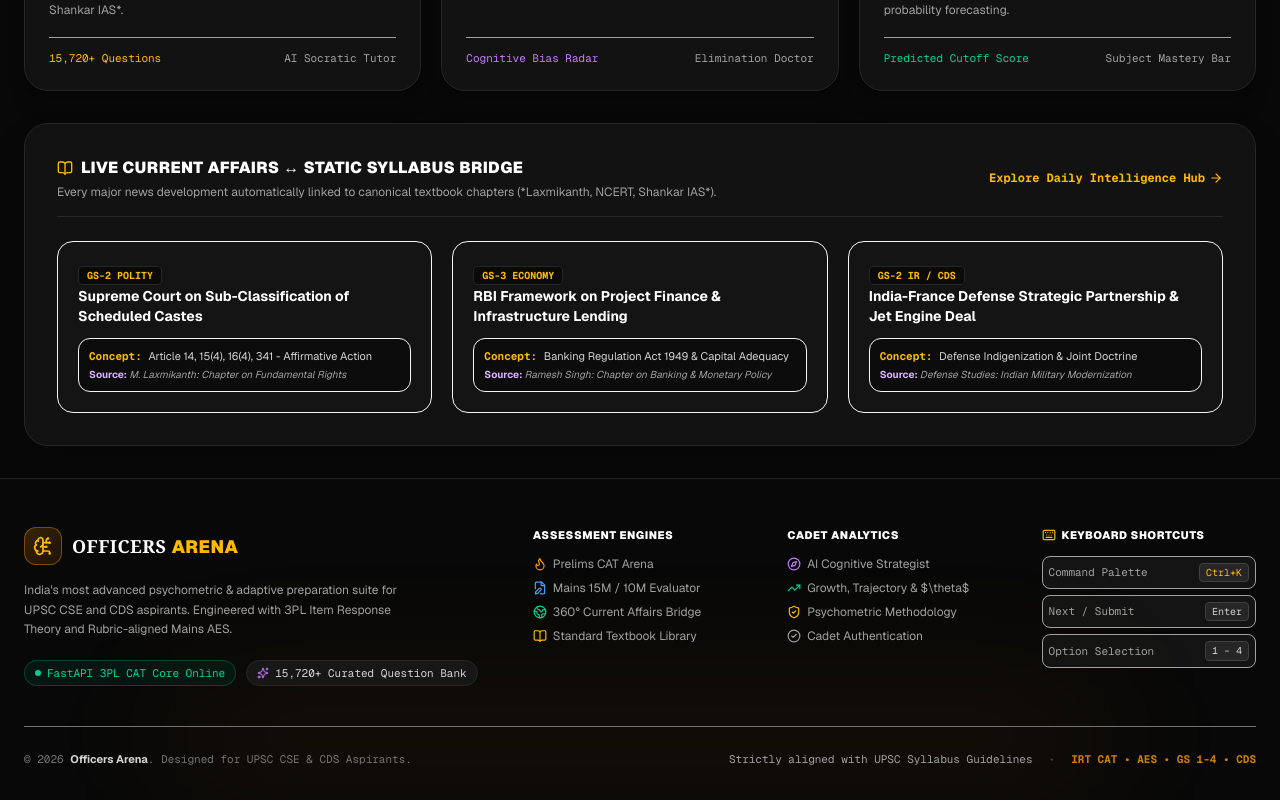
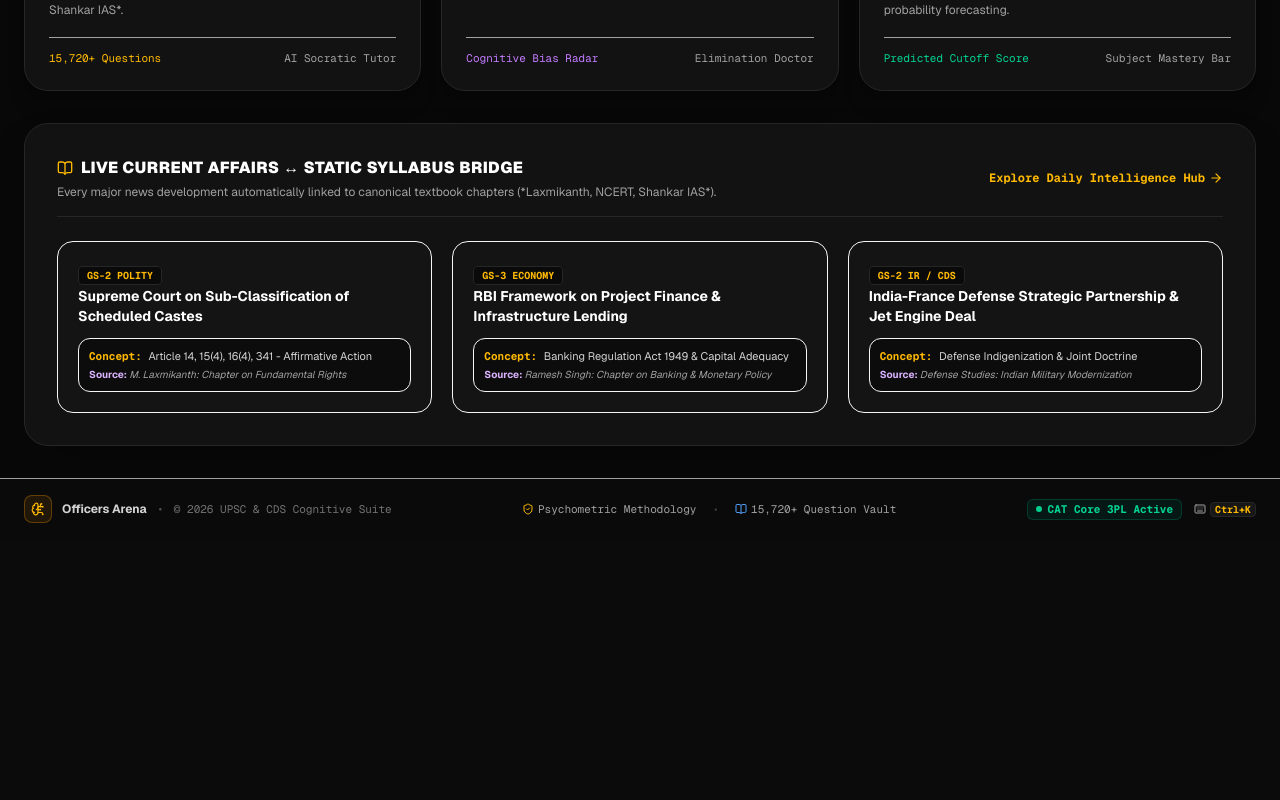
Before and after one commit to Brahamanbtp/Officers_Arena, a Next.js app in the folder apps/web/: page / in a window 1280 px wide. Shown: the part 1516-2316 px from the top of the page. After the commit the page ends 2055 px from the top, so only its background shows below. Built offline with nearby package versions, Linux system fonts and the light colour scheme; no server answers.

Commit message:
refactor(footer): simplify AppFooter into sleek, compact single-row design

```diff
--- a/apps/web/src/components/shared/AppFooter.tsx
+++ b/apps/web/src/components/shared/AppFooter.tsx
@@ -2,157 +2,55 @@
 
 import React from "react";
 import Link from "next/link";
-import {
-  BrainCircuit,
-  ShieldCheck,
-  Zap,
-  BookOpen,
-  Flame,
-  Compass,
-  FileEdit,
-  Globe2,
-  TrendingUp,
-  Keyboard,
-  Sparkles,
-  CheckCircle2
-} from "lucide-react";
+import { BrainCircuit, ShieldCheck, Zap, BookOpen, Keyboard } from "lucide-react";
 
 export const AppFooter: React.FC = () => {
   return (
-    <footer className="border-t border-neutral-800/80 bg-[#080808] text-neutral-400 pt-12 pb-8 px-4 sm:px-6 mt-auto relative overflow-hidden">
-      {/* Background Subtle Glow */}
-      <div className="absolute bottom-0 left-1/2 -translate-x-1/2 w-3/4 h-32 bg-amber-500/5 blur-3xl pointer-events-none rounded-full" />
-
-      <div className="max-w-7xl mx-auto space-y-10 relative z-10">
-        <div className="grid grid-cols-1 md:grid-cols-2 lg:grid-cols-5 gap-8 lg:gap-10">
-          {/* Brand & Mission */}
-          <div className="lg:col-span-2 space-y-4">
-            <div className="flex items-center gap-2.5">
-              <div className="p-2 bg-gradient-to-br from-amber-500/20 to-amber-600/10 border border-amber-500/40 rounded-xl text-amber-400 shadow-inner">
-                <BrainCircuit className="w-5 h-5" />
-              </div>
-              <div className="font-serif font-black text-lg text-white tracking-wide">
-                OFFICERS <span className="text-amber-400 font-sans">ARENA</span>
-              </div>
-            </div>
-
-            <p className="text-xs text-neutral-400 leading-relaxed max-w-sm">
-              India&apos;s most advanced psychometric & adaptive preparation suite for UPSC CSE and CDS aspirants. Engineered with 3PL Item Response Theory and Rubric-aligned Mains AES.
-            </p>
-
-            <div className="flex flex-wrap items-center gap-2.5 pt-1">
-              <div className="inline-flex items-center gap-1.5 px-2.5 py-1 rounded-full bg-emerald-950/40 border border-emerald-800/60 text-emerald-400 text-[11px] font-mono">
-                <span className="w-1.5 h-1.5 rounded-full bg-emerald-400 animate-pulse" />
-                <span>FastAPI 3PL CAT Core Online</span>
-              </div>
-              <div className="inline-flex items-center gap-1.5 px-2.5 py-1 rounded-full bg-neutral-900 border border-neutral-800 text-neutral-300 text-[11px] font-mono">
-                <Sparkles className="w-3 h-3 text-purple-400" />
-                <span>15,720+ Curated Question Bank</span>
-              </div>
-            </div>
+    <footer className="border-t border-neutral-850 bg-[#0a0a0a] text-neutral-400 py-4 px-4 sm:px-6 mt-auto">
+      <div className="max-w-7xl mx-auto flex flex-col md:flex-row items-center justify-between gap-4 text-xs font-mono">
+        {/* Brand & Copyright */}
+        <div className="flex items-center gap-2.5">
+          <div className="p-1.5 bg-amber-500/10 border border-amber-500/30 rounded-lg text-amber-400">
+            <BrainCircuit className="w-3.5 h-3.5" />
           </div>
-
-          {/* Column 1: Core Systems */}
-          <div className="space-y-3">
-            <div className="text-[11px] font-black uppercase tracking-wider text-white">
-              Assessment Engines
-            </div>
-            <ul className="space-y-2 text-xs">
-              <li>
-                <Link href="/arena" className="hover:text-amber-400 transition-colors flex items-center gap-1.5">
-                  <Flame className="w-3.5 h-3.5 text-amber-500" />
-                  <span>Prelims CAT Arena</span>
-                </Link>
-              </li>
-              <li>
-                <Link href="/mains" className="hover:text-amber-400 transition-colors flex items-center gap-1.5">
-                  <FileEdit className="w-3.5 h-3.5 text-blue-400" />
-                  <span>Mains 15M / 10M Evaluator</span>
-                </Link>
-              </li>
-              <li>
-                <Link href="/current-affairs" className="hover:text-amber-400 transition-colors flex items-center gap-1.5">
-                  <Globe2 className="w-3.5 h-3.5 text-emerald-400" />
-                  <span>360° Current Affairs Bridge</span>
-                </Link>
-              </li>
-              <li>
-                <Link href="/library" className="hover:text-amber-400 transition-colors flex items-center gap-1.5">
-                  <BookOpen className="w-3.5 h-3.5 text-amber-400" />
-                  <span>Standard Textbook Library</span>
-                </Link>
-              </li>
-            </ul>
-          </div>
-
-          {/* Column 2: Cognitive Analytics */}
-          <div className="space-y-3">
-            <div className="text-[11px] font-black uppercase tracking-wider text-white">
-              Cadet Analytics
-            </div>
-            <ul className="space-y-2 text-xs">
-              <li>
-                <Link href="/strategist" className="hover:text-amber-400 transition-colors flex items-center gap-1.5">
-                  <Compass className="w-3.5 h-3.5 text-purple-400" />
-                  <span>AI Cognitive Strategist</span>
-                </Link>
-              </li>
-              <li>
-                <Link href="/growth" className="hover:text-amber-400 transition-colors flex items-center gap-1.5">
-                  <TrendingUp className="w-3.5 h-3.5 text-emerald-400" />
-                  <span>Growth, Trajectory & $\theta$</span>
-                </Link>
-              </li>
-              <li>
-                <Link href="/research" className="hover:text-amber-400 transition-colors flex items-center gap-1.5">
-                  <ShieldCheck className="w-3.5 h-3.5 text-amber-400" />
-                  <span>Psychometric Methodology</span>
-                </Link>
-              </li>
-              <li>
-                <Link href="/login" className="hover:text-amber-400 transition-colors flex items-center gap-1.5">
-                  <CheckCircle2 className="w-3.5 h-3.5 text-neutral-400" />
-                  <span>Cadet Authentication</span>
-                </Link>
-              </li>
-            </ul>
-          </div>
-
-          {/* Column 3: Quick Keybinds & System */}
-          <div className="space-y-3">
-            <div className="text-[11px] font-black uppercase tracking-wider text-white flex items-center gap-1.5">
-              <Keyboard className="w-3.5 h-3.5 text-amber-400" />
-              <span>Keyboard Shortcuts</span>
-            </div>
-            <div className="space-y-1.5 text-xs font-mono">
-              <div className="flex items-center justify-between p-1.5 rounded-lg bg-neutral-900/80 border border-neutral-850">
-                <span className="text-neutral-400 text-[11px]">Command Palette</span>
-                <kbd className="px-1.5 py-0.5 rounded bg-neutral-800 border border-neutral-700 text-amber-400 text-[10px]">Ctrl+K</kbd>
-              </div>
-              <div className="flex items-center justify-between p-1.5 rounded-lg bg-neutral-900/80 border border-neutral-850">
-                <span className="text-neutral-400 text-[11px]">Next / Submit</span>
-                <kbd className="px-1.5 py-0.5 rounded bg-neutral-800 border border-neutral-700 text-neutral-300 text-[10px]">Enter</kbd>
-              </div>
-              <div className="flex items-center justify-between p-1.5 rounded-lg bg-neutral-900/80 border border-neutral-850">
-                <span className="text-neutral-400 text-[11px]">Option Selection</span>
-                <kbd className="px-1.5 py-0.5 rounded bg-neutral-800 border border-neutral-700 text-neutral-300 text-[10px]">1 - 4</kbd>
-              </div>
-            </div>
-          </div>
+          <span className="text-neutral-300 font-sans font-bold">Officers Arena</span>
+          <span className="text-neutral-600">&bull;</span>
+          <span className="text-neutral-500 text-[11px]">&copy; {new Date().getFullYear()} UPSC &amp; CDS Cognitive Suite</span>
         </div>
 
-        {/* Bottom Bar */}
-        <div className="pt-6 border-t border-neutral-850 flex flex-col sm:flex-row items-center justify-between gap-4 text-[11px] font-mono text-neutral-500">
-          <div>
-            &copy; {new Date().getFullYear()} <span className="text-neutral-300 font-sans font-bold">Officers Arena</span>. Designed for UPSC CSE & CDS Aspirants.
+        {/* Essential Quick Links */}
+        <div className="flex flex-wrap items-center justify-center gap-4 text-[11px]">
+          <Link
+            href="/research"
+            className="hover:text-amber-400 transition-colors flex items-center gap-1 text-neutral-400"
+          >
+            <ShieldCheck className="w-3 h-3 text-amber-400" />
+            <span>Psychometric Methodology</span>
+          </Link>
+          <span className="text-neutral-700 hidden sm:inline">&bull;</span>
+          <Link
+            href="/library"
+            className="hover:text-amber-400 transition-colors flex items-center gap-1 text-neutral-400"
+          >
+            <BookOpen className="w-3 h-3 text-blue-400" />
+            <span>15,720+ Question Vault</span>
+          </Link>
+        </div>
+
+        {/* Live Core Status & Quick Jump Chip */}
+        <div className="flex items-center gap-3 text-[11px]">
+          <div className="inline-flex items-center gap-1.5 px-2 py-0.5 rounded-md bg-emerald-950/40 border border-emerald-800/50 text-emerald-400 font-bold">
+            <span className="w-1.5 h-1.5 rounded-full bg-emerald-400 animate-pulse" />
+            <span>CAT Core 3PL Active</span>
           </div>
-          <div className="flex items-center gap-4">
-            <span className="text-neutral-400">Strictly aligned with UPSC Syllabus Guidelines</span>
-            <span className="hidden sm:inline text-neutral-700">•</span>
-            <span className="text-amber-500/80 font-bold">IRT CAT &bull; AES &bull; GS 1-4 &bull; CDS</span>
+          <div className="hidden lg:flex items-center gap-1 text-neutral-500">
+            <Keyboard className="w-3 h-3 text-neutral-400" />
+            <kbd className="px-1 py-0.2 rounded bg-neutral-900 border border-neutral-800 text-[10px] text-amber-400 font-bold">Ctrl+K</kbd>
           </div>
         </div>
       </div>
     </footer>
   );
 };
+
+export default AppFooter;
```
